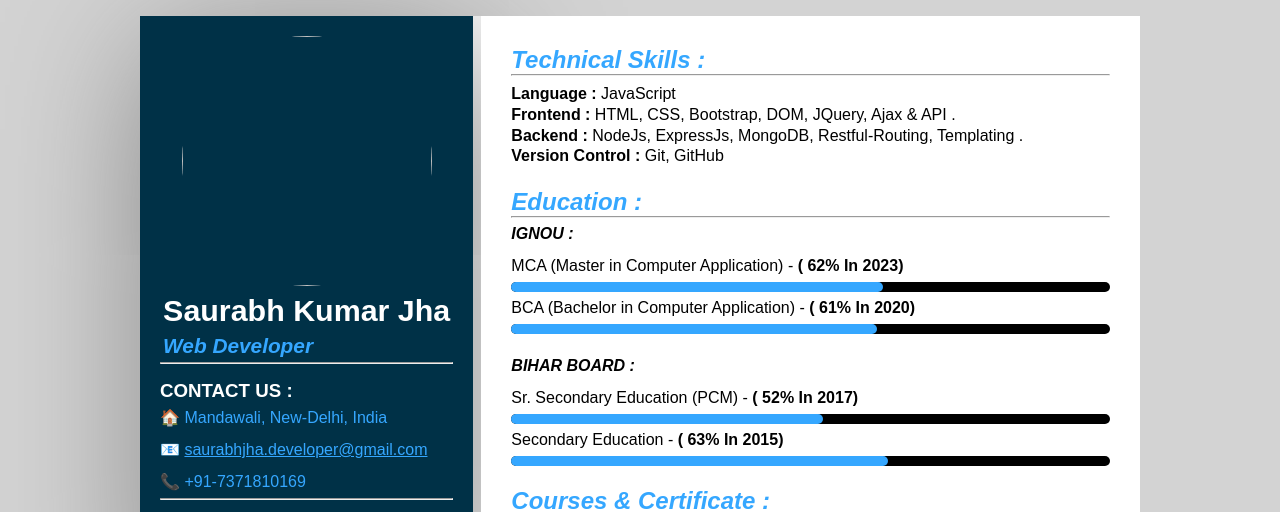
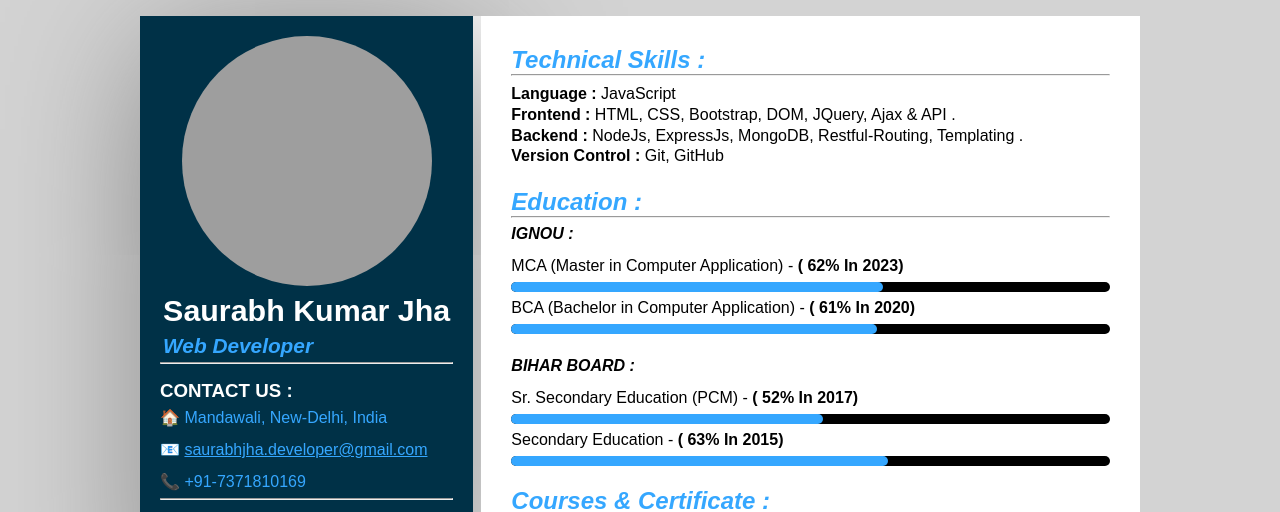
Before and after one commit to saurabhjha007/My-Resume, a plain HTML site: page index.html in a window 1280 px wide. Shown: the top 512 px of the page. Drawn offline with Linux system fonts and the light colour scheme; the site is published under a folder, as on GitHub Pages, so addresses that start at the root find nothing.

Commit message:
Image error Solve

```diff
--- a/index.html
+++ b/index.html
@@ -13,7 +13,7 @@
 
                 <div class="Profile">
                     <div class="image">
-                        <img src="/IMG_20230510_122820.jpg">
+                        <img src="Img/IMG_20230510_122820.jpg">
                     </div>
                     <div class="name">
                         <h2>Saurabh Kumar Jha <br> <span>Web Developer</span></h2>
```
Also changed, not shown: 1 other file.
